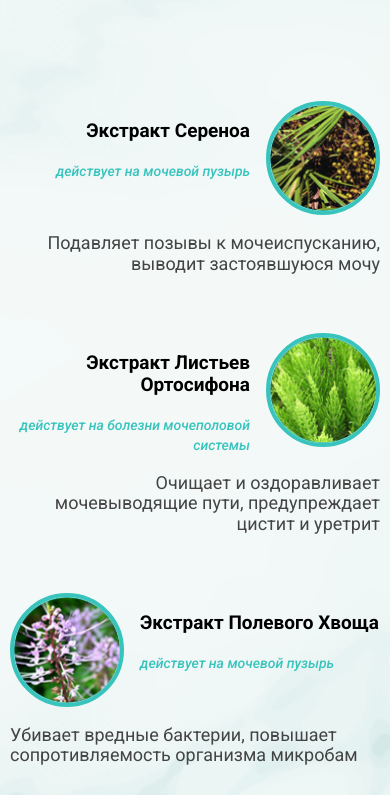
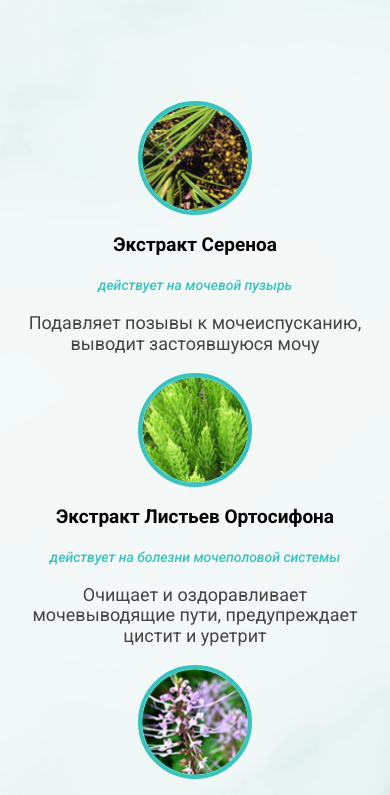
Before and after one commit to alexmay112/first, a website: page index.html in a window 390 px wide. Shown: the part 7231-8026 px from the top of the page. Drawn offline with nearby package versions, Linux system fonts and the light colour scheme; a web font is replaced by a local one.

Commit message:
fix adaptive for components list

```diff
--- a/src/sass/layout/_components.scss
+++ b/src/sass/layout/_components.scss
@@ -16,7 +16,6 @@
   flex-direction: column;
 
   &:last-child {
-    align-items: flex-end;
 
     .components-list__header {
       justify-content: flex-start;
@@ -39,6 +38,15 @@
 
   &__item {
     max-width: 375px;
+
+    &:hover {
+      cursor: pointer;
+
+      .components-list__img {
+        border: 4px solid $color-attention;
+        box-shadow: inset 0 0 0 2px $color-attention;
+      }
+    }
   }
 
   &__title {
@@ -76,16 +84,95 @@
 }
 
 @media (max-width: 1023px) {
+
   .components__wrapper {
     flex-direction: column;
+    padding-bottom: 0;
+  }
+
+  .components-list {
+    flex-direction: row;
+    justify-content: space-between;
+  }
+
+  .components-list,
+  .components-list:last-child .components-list {
+    &__item {
+      width: 38%;
+    }
+
+    &__header {
+      flex-direction: column;
+      text-align: left;
+      text-align: center;
+    }
+
+    &__title-wrapper {
+      order: 1;
+    }
+
+    &__img {
+      margin: 0 auto;
+      order: 0;
+    }
+
+    &__discription {
+      padding: 0 5px;
+      text-align: center;
+    }
+  }
+}
+
+
+@media (max-width: 1199px) {
+
+  .components-list:last-child {
+    align-items: flex-end;
+  }
+}
+
+@media (max-width: 1023px) {
+  .components-list:last-child {
+    align-items: flex-start;
+  }
+}
+
+@media (max-width: 767px) {
+  .components-list:last-child {
+    align-items: flex-start;
+  }
+
+  .components__wrapper {
     background: none;
   }
-  .components-list__item {
-    max-width: 500px;
-    margin: 0 auto;
-    margin-bottom: 40px;
-  }
-  .components-list:last-child {
-    align-items: unset;
+
+  .components-list,
+  .components-list:last-child .components-list {
+    &__item {
+      width: 50%;
+    }
   }
 }
+
+@media (max-width: 479px) {
+  .components-list {
+    justify-content: space-around;
+  }
+
+  .components-list,
+  .components-list:last-child {
+    flex-direction: column;
+    align-items: center;
+
+    .components-list__item {
+      width: 100%;
+    }
+  }
+}
+
+@media (min-width: 1200px) {
+
+  .components-list:last-child {
+    align-items: flex-end;
+  }
+}
```
Also changed, not shown: assets/css/main.min.css, 1 other file.
